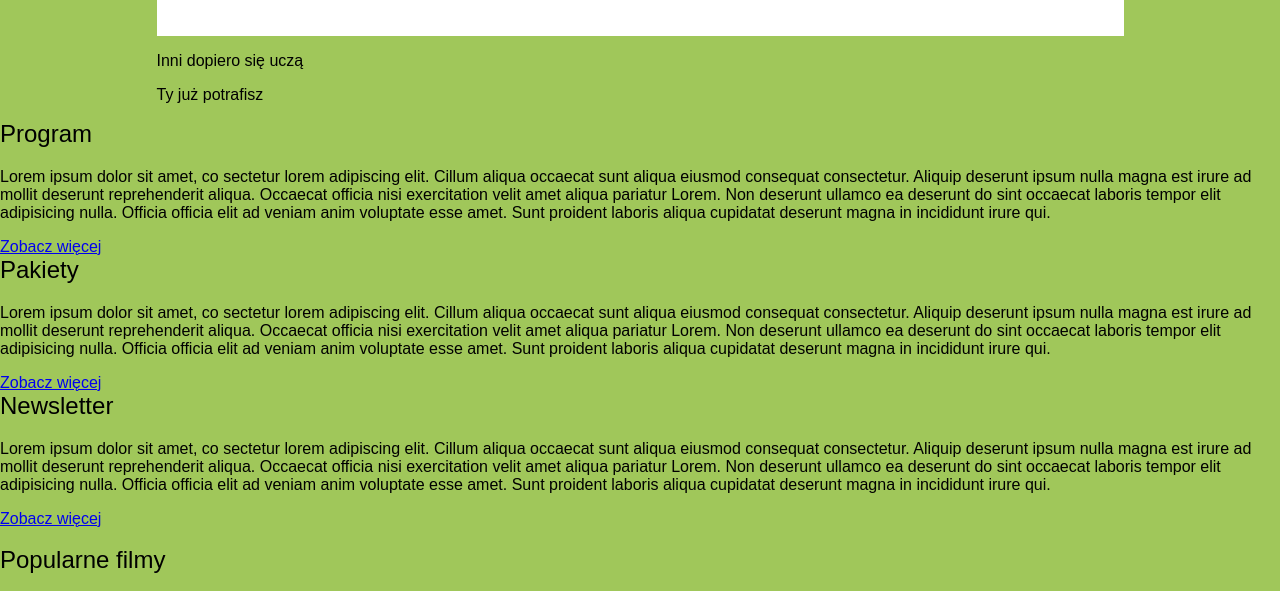
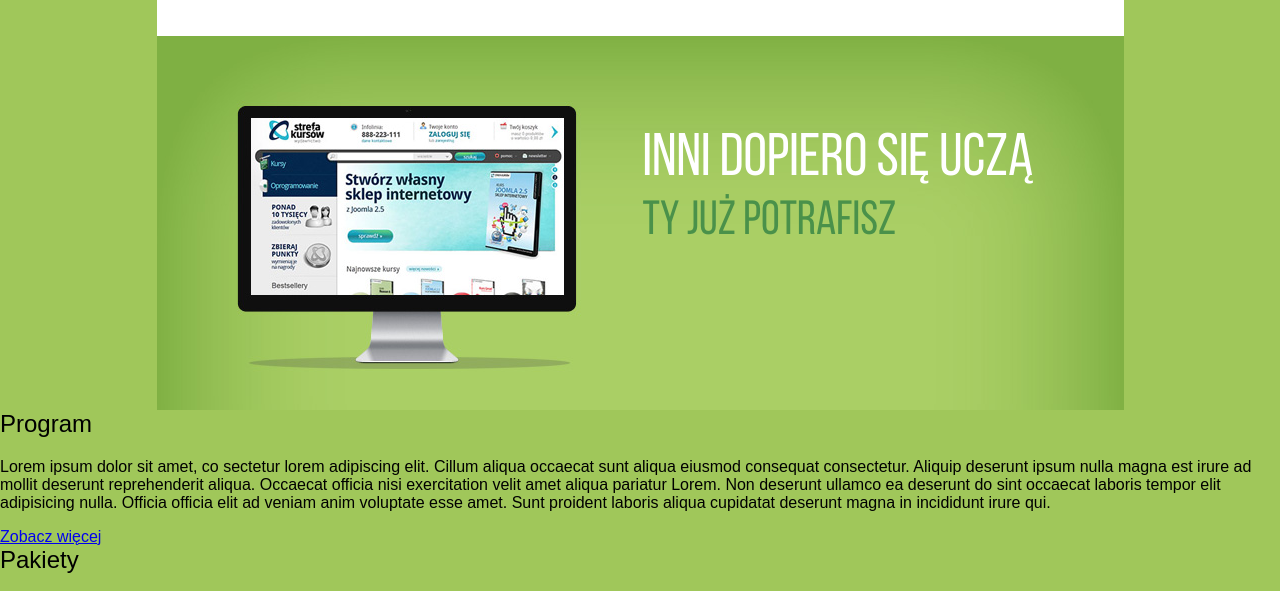
Before and after one commit to PrzemyslawSkrzyniarz/From_PSD_to_HTML-CSS, a plain HTML site: page Index.html in a window 1280 px wide. Shown: the part 159-750 px from the top of the page. Drawn offline with Linux system fonts and the light colour scheme; a script that the page names is missing.

Commit message:
Style banera - Banner styles

```diff
--- a/css/style.css
+++ b/css/style.css
@@ -99,3 +99,30 @@ nav li a:hover {
     background: #4a914a;
     color: #fff;
 }
+
+/* Baner */
+
+#baner {
+    height: 374px;
+    background: url(../img/tlo_baner.jpg) no-repeat;
+}
+
+#baner p {
+    font-family: 'BeabsNeue';
+}
+
+#baner #slogan_gora {
+    font-size: 60px;
+    color: #fff;
+    position: absolute;
+    top: 150px;
+    left: 486px;
+}
+
+#baner #slogan_dol {
+    font-size: 48px;
+    color: #4a914a;
+    position: absolute;
+    top: 230px;
+    left: 486px;
+}
```
